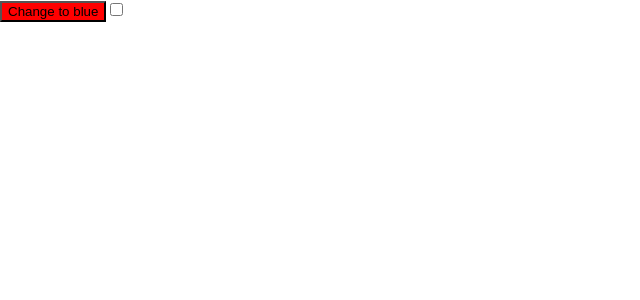
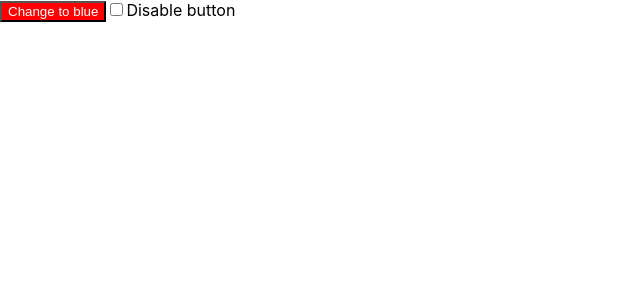
Before and after one commit to bnt10/study-testing-library, a React (Create React App) app: page / in a window 1280 px wide. Shown: the top 300 px of the page, without its empty margins (0-640 px from the left). Built offline with nearby package versions, Linux system fonts and the light colour scheme.

Commit message:
Test add code gray background for disabled button

```diff
--- a/src/App.js
+++ b/src/App.js
@@ -5,26 +5,28 @@
 function App() {
   const [buttonColor, setButtonColor] = useState('red')
   const newButtonColor = buttonColor === 'red' ? 'blue' : 'red'
-  const [buttonDisabled, setButtonDisabled] = useState(false)
+  const [disabled, setButtonDisabled] = useState(false)
   return (
     <div>
       <button
-        style={{backgroundColor: buttonColor}}
-        disabled={buttonDisabled}
+        style={{backgroundColor: buttonColor, color: 'white'}}
         onClick={() => {
           setButtonColor(newButtonColor)
         }}
+        disabled={disabled}
       >
         Change to {newButtonColor}
       </button>
       <input
         type="checkbox"
-        defaultChecked={buttonDisabled}
-        aria-checked={buttonDisabled}
+        id="disable-button-checkbox"
+        defaultChecked={disabled}
+        aria-checked={disabled}
         onChange={e => {
           setButtonDisabled(e.target.checked)
         }}
       />
+      <label htmlFor="disable-button-checkbox">Disable button</label>
     </div>
   )
 }
```
Also changed, not shown: 1 other file (tests, documents, lock files or other folders).
